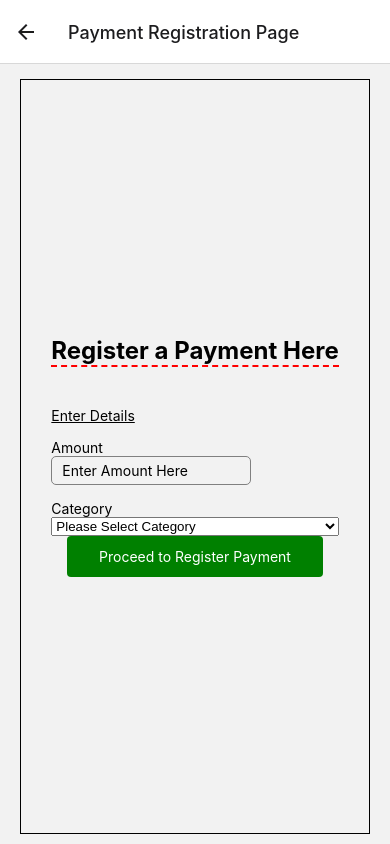
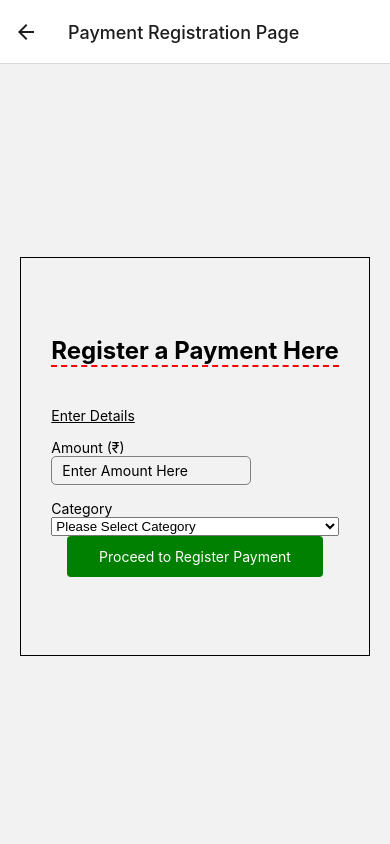
Before and after one commit to zeusopera9/myApplication, a React Native app: screen /Payment in a window 390 px wide. Built offline with nearby package versions, Linux system fonts and the light colour scheme.

Commit message:
Payment Form Validation

```diff
--- a/src/components/payment/RegisterPaymentForm.jsx
+++ b/src/components/payment/RegisterPaymentForm.jsx
@@ -4,6 +4,16 @@ import { Picker } from '@react-native-picker/picker'
 
 const RegisterPaymentForm = () => {
   const [category, setCategory] = useState('Please Select Category');
+  const [amount, setAmount] = useState('');
+  const [isValidAmount, setIsValidAmount] = useState(true);
+
+  const handleAmountChange = (text) => {
+    const numericValue = text.replace(/[^0-9]/g, '');
+    const isValid = /^\d+$/.test(numericValue);
+    setIsValidAmount(isValid);
+    setAmount(numericValue);
+  };
+
   return (
     <View style={StyleSheet.safeArea}>
       <View style={styles.headingContainer}>
@@ -16,8 +26,14 @@ const RegisterPaymentForm = () => {
         )} */}
 
 
-        <Text style={styles.inputLabel}>Amount</Text>
-        <TextInput placeholder='Enter Amount Here' style={styles.inputBox} />
+        <Text style={styles.inputLabel}>Amount (₹)</Text>
+        <TextInput
+          placeholder='Enter Amount Here'
+          style={[styles.inputBox, !isValidAmount && styles.inputBoxError]}
+          keyboardType='numeric'
+          onChangeText={handleAmountChange}
+          value={amount}
+        />
 
         <Text style={styles.inputLabel}>Category</Text>
         <Picker
--- a/src/screens/PaymentScreen.jsx
+++ b/src/screens/PaymentScreen.jsx
@@ -31,12 +31,13 @@ const styles = StyleSheet.create({
   safeArea: {
     flex: 1,
     alignItems: 'center',
+    justifyContent: 'center',
     padding: 8,
     paddingVertical: 0,
     marginTop: 5,
   },
   paymentComponentsContainer: {
-    flex: 1,
+    flex: 0.5,
     justifyContent: 'center',
     alignItems: 'center',
     borderColor: 'black',
```
